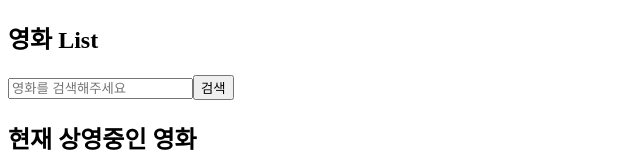
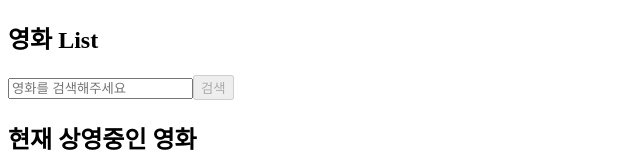
Before and after one commit to feel5ny-edu/next-career-interview-assignment, a React (Vite) app: page / in a window 1280 px wide. Shown: the top 165 px of the page, without its empty margins (0-640 px from the left). Built offline with nearby package versions, Linux system fonts and the light colour scheme; no server answers.

Commit message:
feat: 검색어를 한글자 이상 입력해야, 검색버튼이 활성화된다.-구현

```diff
--- a/src/page/main.tsx
+++ b/src/page/main.tsx
@@ -1,10 +1,22 @@
+import { ChangeEvent, useState } from 'react';
+
 export const MovieMain = () => {
+  const [searchKeyword, setSearchKeyword] = useState('');
+  const handleSearchInput = (e: ChangeEvent<HTMLInputElement>) => {
+    setSearchKeyword(e.target.value);
+  };
   return (
     <>
       <section data-testid="search-section">
         <h1 data-testid="search-title">영화 List</h1>
-        <input data-testid="search-input" placeholder="영화를 검색해주세요" />
-        <button data-testid="search-button">검색</button>
+        <input
+          data-testid="search-input"
+          placeholder="영화를 검색해주세요"
+          onChange={handleSearchInput}
+        />
+        <button data-testid="search-button" disabled={!Boolean(searchKeyword)}>
+          검색
+        </button>
       </section>
       <section data-testid="now-playing-section">
         <h2 data-testid="now-playing-title">현재 상영중인 영화</h2>
```
